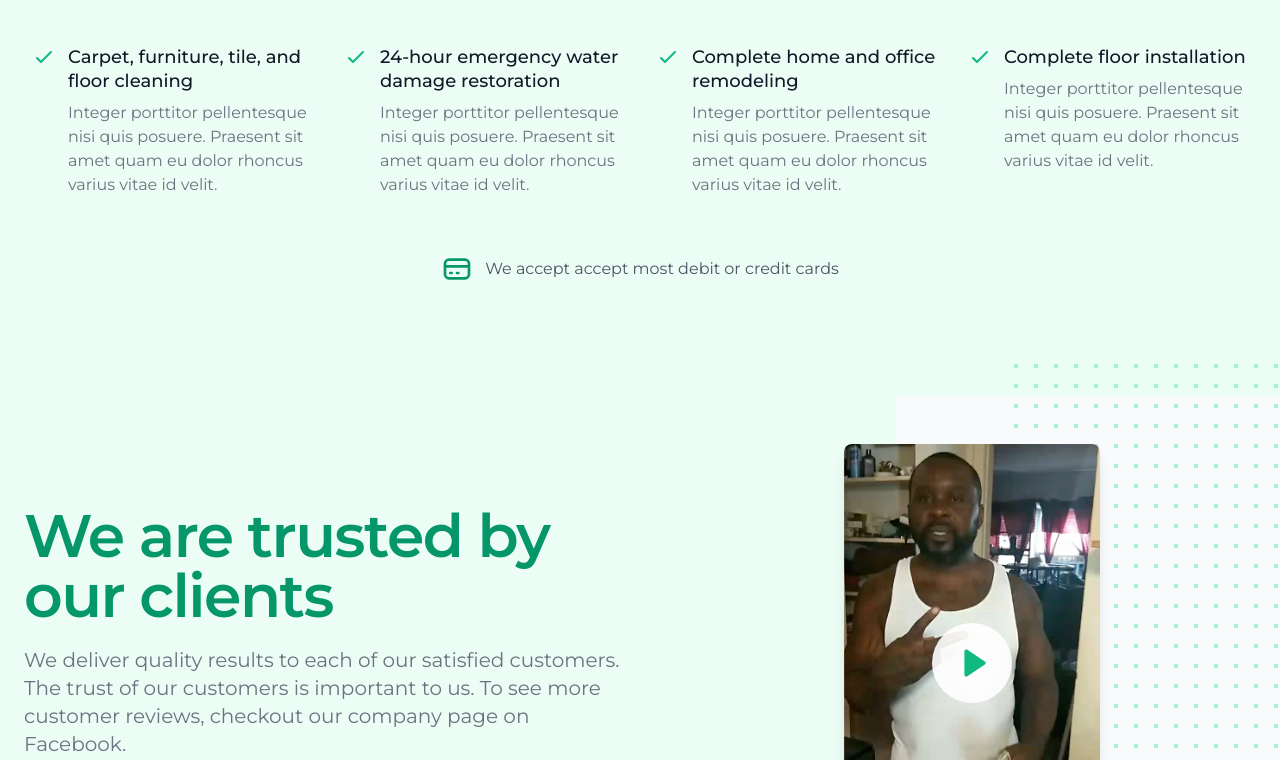
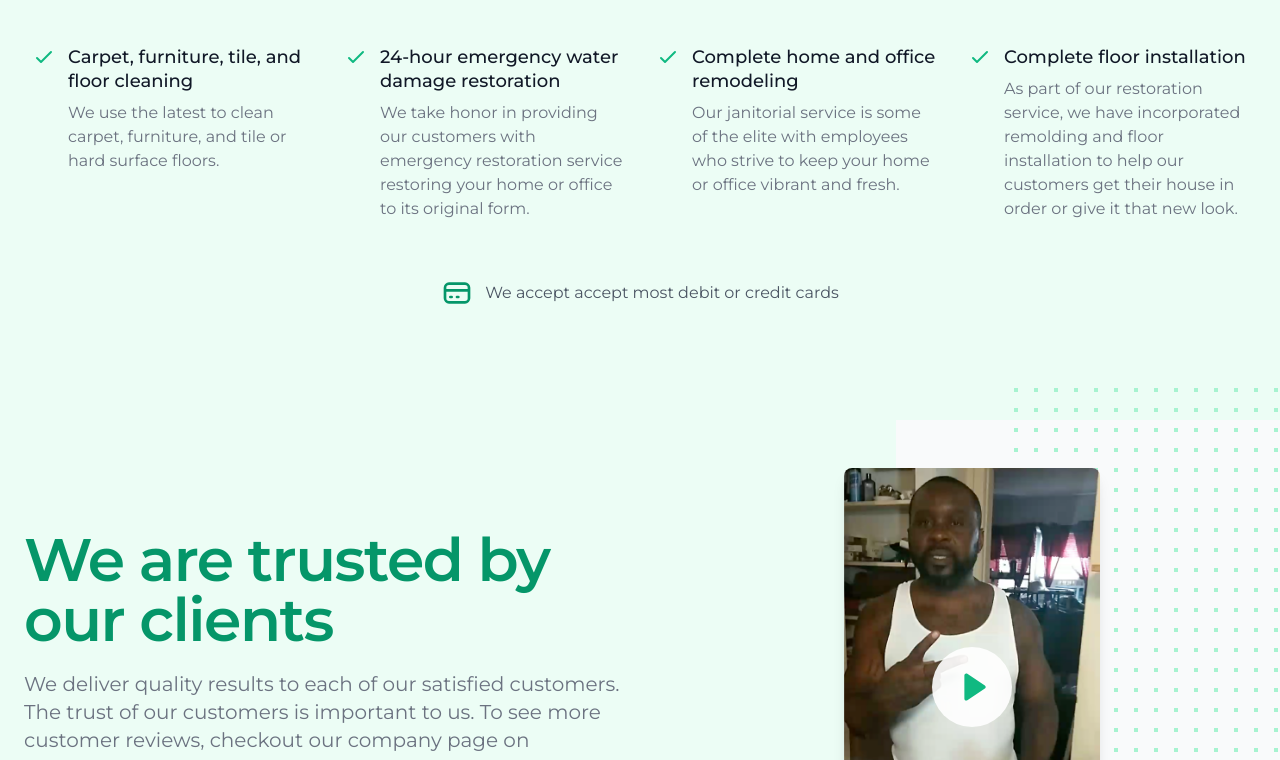
Before and after one commit to jaromighty/a-new-look, a Gatsby site: page / in a window 1280 px wide. Shown: the part 1681-2441 px from the top of the page. Built offline with nearby package versions, Linux system fonts and the light colour scheme; Gatsby itself is replaced by a stand-in of ours.

Commit message:
update services descriptions on home page

```diff
--- a/src/pages/index.js
+++ b/src/pages/index.js
@@ -10,19 +10,19 @@ import { Dialog, Transition } from '@headlessui/react';
 const services = [
     {
         name: "Carpet, furniture, tile, and floor cleaning",
-        description: "Integer porttitor pellentesque nisi quis posuere. Praesent sit amet quam eu dolor rhoncus varius vitae id velit.",
+        description: "We use the latest to clean carpet, furniture, and tile or hard surface floors.",
     },
     {
         name: "24-hour emergency water damage restoration",
-        description: "Integer porttitor pellentesque nisi quis posuere. Praesent sit amet quam eu dolor rhoncus varius vitae id velit.",
+        description: "We take honor in providing our customers with emergency restoration service restoring your home or office to its original form.",
     },
     {
         name: "Complete home and office remodeling",
-        description: "Integer porttitor pellentesque nisi quis posuere. Praesent sit amet quam eu dolor rhoncus varius vitae id velit.",
+        description: "Our janitorial service is some of the elite with employees who strive to keep your home or office vibrant and fresh.",
     },
     {
         name: "Complete floor installation",
-        description: "Integer porttitor pellentesque nisi quis posuere. Praesent sit amet quam eu dolor rhoncus varius vitae id velit.",
+        description: "As part of our restoration service, we have incorporated remolding and floor installation to help our customers get their house in order or give it that new look.",
     },
 ];
 
```
